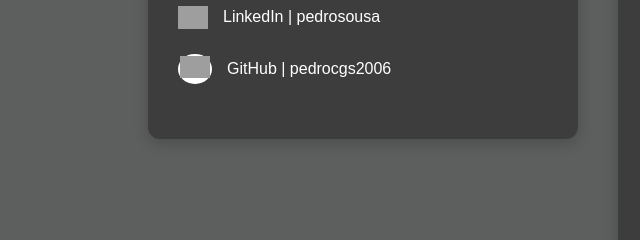
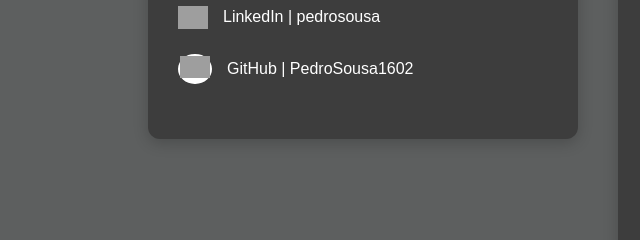
Before and after one commit to PedroSousa1602/portefolio, a plain HTML site: page contato.html in a window 1280 px wide. Shown: the part 395-635 px from the top of the page, 42-682 px from the left. Drawn offline with Linux system fonts and the light colour scheme; grey boxes are pictures that could not be loaded.

Commit message:
update nome github

```diff
--- a/contato.html
+++ b/contato.html
@@ -37,7 +37,7 @@
             <div class="imggit">
                 <img src="https://cdn-icons-png.flaticon.com/512/25/25231.png" alt="GitHub" width="30">
             </div>
-            <span>GitHub | pedrocgs2006</span>
+            <span>GitHub | PedroSousa1602</span>
             </div>
         </div>
 
```
